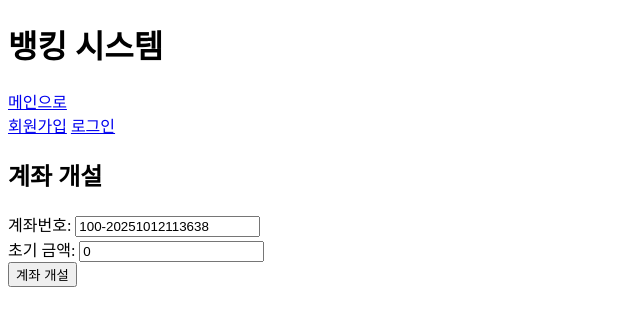
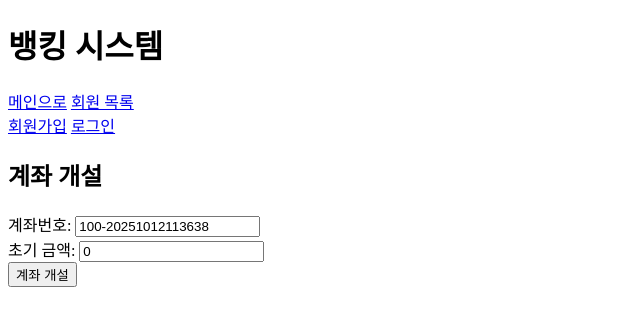
Before and after one commit to tasueom/20251002-banking-system-flask, a Flask app: page /create_acc in a window 1280 px wide. Shown: the top 326 px of the page, without its empty margins (0-640 px from the left). Run offline with Flask 3, Linux system fonts and the light colour scheme.

Commit message:
feat(ui): 관리자 로그인 시 네비게이션에 회원목록 링크 표시

```diff
--- a/templates/layout.html
+++ b/templates/layout.html
@@ -20,6 +20,8 @@
         <a href="{{url_for('my_acc')}}">내 계좌</a>
         <a href="{{url_for('transaction')}}">입출금</a>
         <a href="{{url_for('transfer')}}">계좌이체</a>
+        {% else %}
+        <a href="{{url_for('user_list')}}">회원 목록</a>
         {% endif %}
         <div class="auth_nav">
             {% if not uid %}
```
